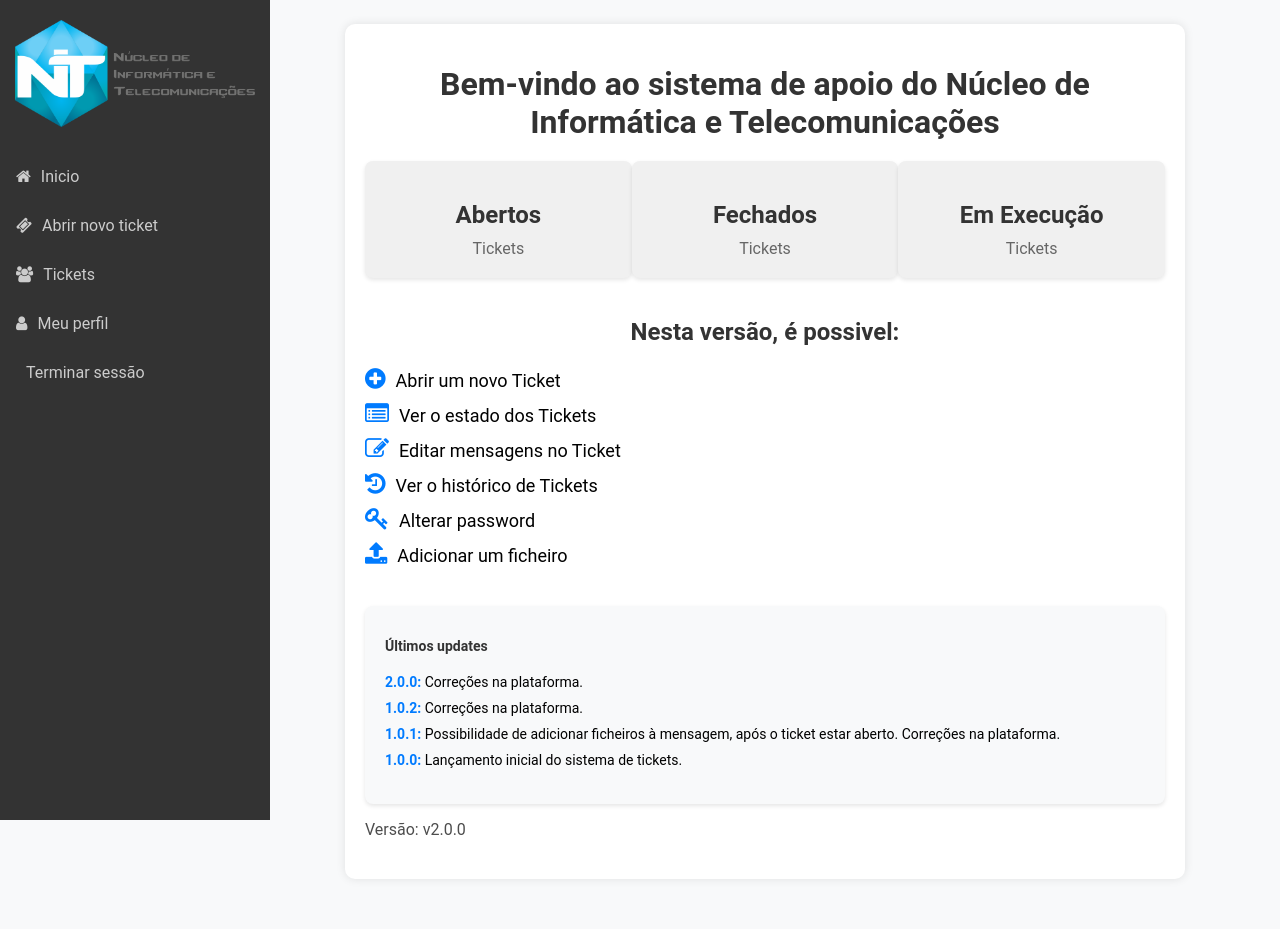
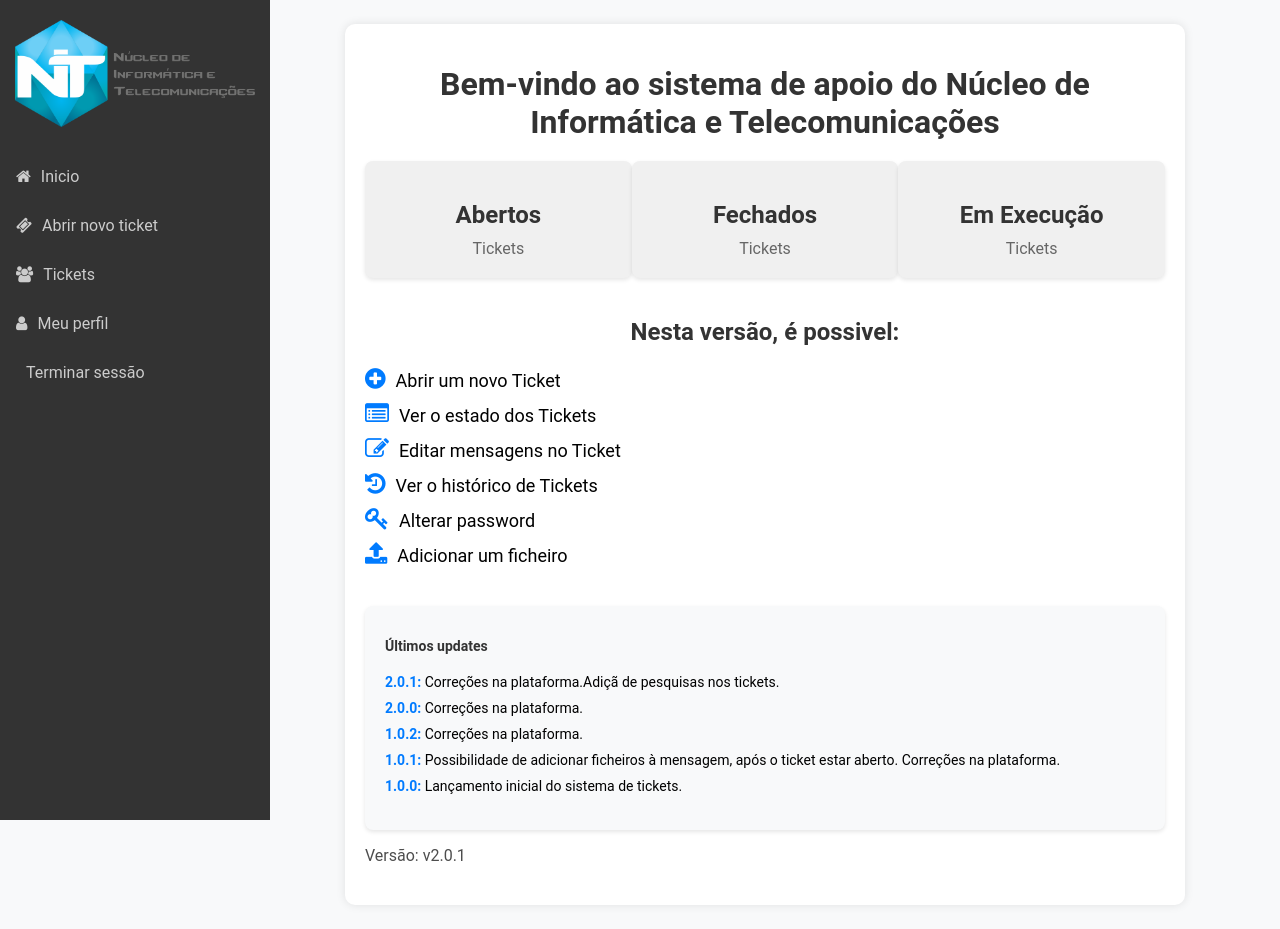
Before and after one commit to RafaelPereira014/helpdeskv2, a Flask app: template templates/init.html in a window 1280 px wide. Before the commit the page ends 835 px from the top, so only its background shows below. Run offline with Flask 3, Linux system fonts and the light colour scheme; the template is opened without the code that fills it, so the values that code supplies are empty; parts of the project's set-up code (start-up, migrations or seed data) failed here and were passed over; some libraries are stand-ins or nearby versions.

Commit message:
add big changes to helpdesk

```diff
--- a/templates/admin_init.html
+++ b/templates/admin_init.html
@@ -136,7 +136,7 @@
                 </div>
                 {% endif %}
                 <footer>
-                    <p>Versão: v2.0.0</p>
+                    <p>Versão: v2.0.1</p>
                 </footer>
             </div>
         </div>
--- a/templates/init.html
+++ b/templates/init.html
@@ -210,6 +210,9 @@
                 <h2>Últimos updates</h2>
                 <ul>
                     <li>
+                        <strong>2.0.1:</strong> Correções na plataforma.Adiçã de pesquisas nos tickets.
+                    </li>
+                    <li>
                         <strong>2.0.0:</strong> Correções na plataforma.
                     </li>
                     <li>
@@ -227,7 +230,7 @@
 
             <!-- Version Information -->
             <footer>
-                <p>Versão: v2.0.0</p>
+                <p>Versão: v2.0.1</p>
             </footer>
         </div>
     </div>
```
